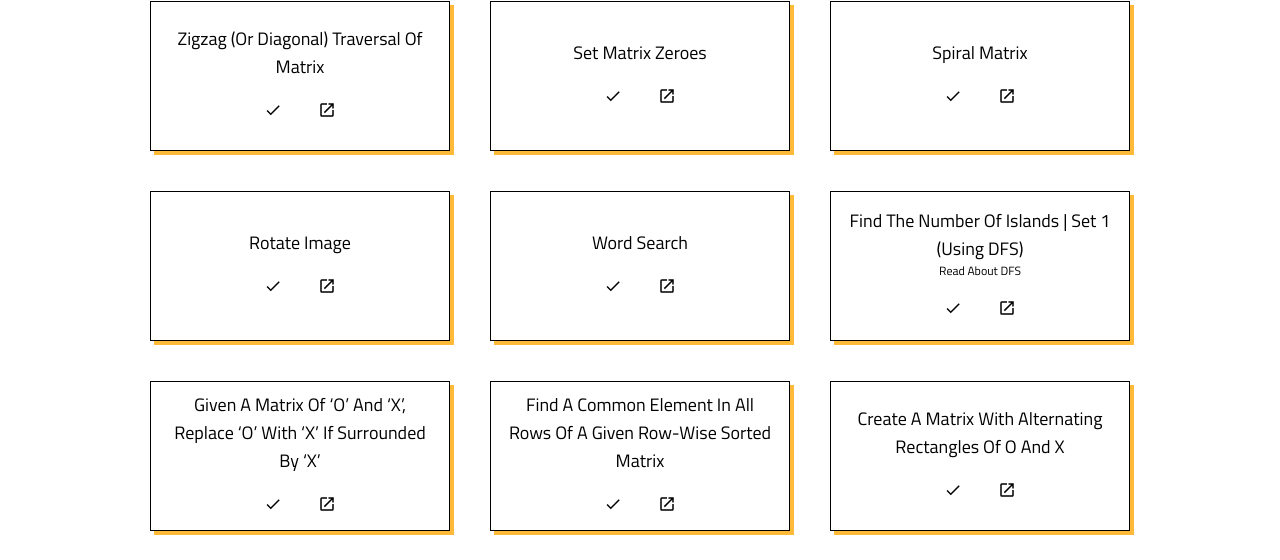
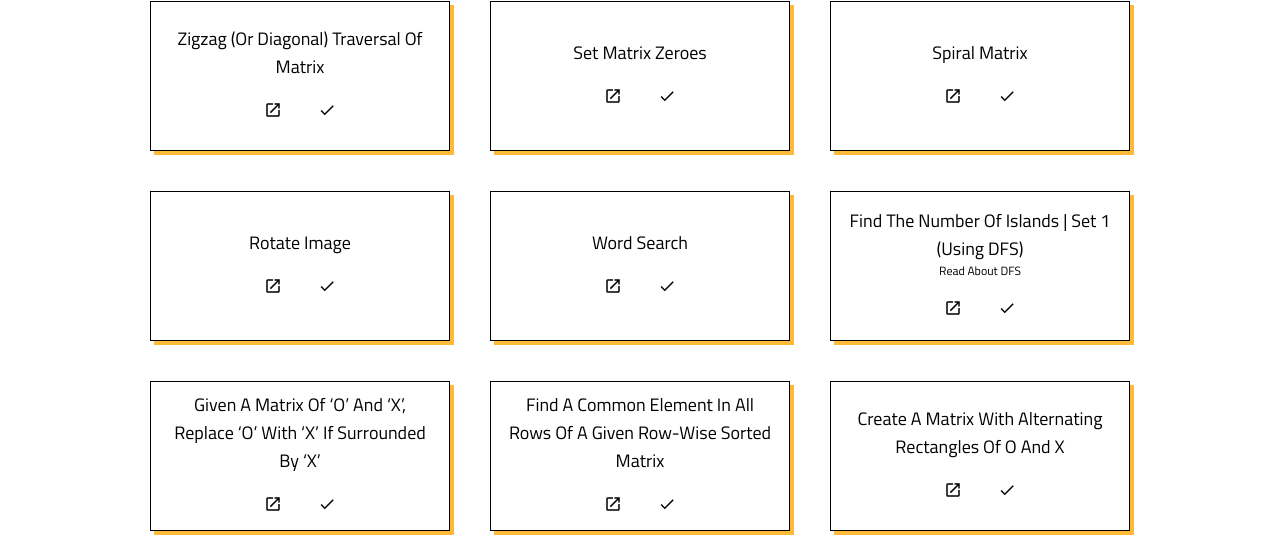
Before and after one commit to krsambhav/DSA-375, a Next.js app: page /quest/2darrays in a window 1280 px wide. Shown: the part 197-757 px from the top of the page. Built offline with nearby package versions, Linux system fonts and the light colour scheme.

Commit message:
Update QuestionCard.tsx

```diff
--- a/components/QuestionCard.tsx
+++ b/components/QuestionCard.tsx
@@ -28,14 +28,14 @@ export default function QuestionCard({
       <div className="title text-center">{title}</div>
       <div className="title text-center text-xs">{remark}</div>
       <div className="action-btns mt-3 flex flex-row gap-5">
-        <div className="done-icon p-2 hover:bg-black hover:text-white cursor-pointer rounded-full transition-all duration-200"  onClick={() => handleUpdateProgress(url, index)}>
-          {!done ? <MdDone/> : <MdClose />}
-        </div>
         <div className="open-icon p-2 hover:bg-black hover:text-white cursor-pointer rounded-full transition-all duration-200">
           <a href={url} target="_blank" rel="noreferrer">
             <MdOutlineOpenInNew />
           </a>
         </div>
+        <div className="done-icon p-2 hover:bg-black hover:text-white cursor-pointer rounded-full transition-all duration-200"  onClick={() => handleUpdateProgress(url, index)}>
+          {!done ? <MdDone/> : <MdClose />}
+        </div>
       </div>
     </div>
   );
```
